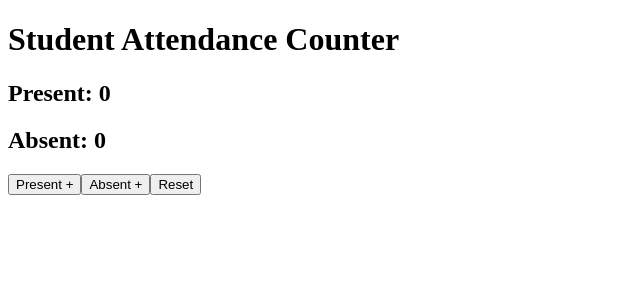
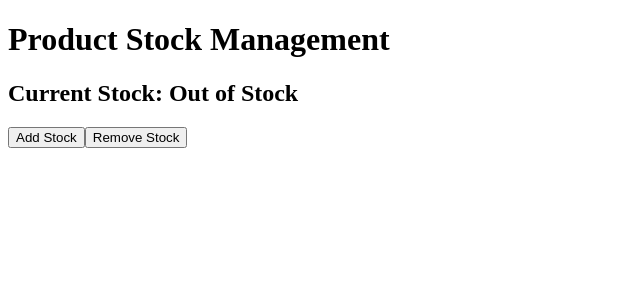
Before and after one commit to MMMAkees/reacttask1, a React (Vite) app: page / in a window 1280 px wide. Shown: the top 300 px of the page, without its empty margins (0-640 px from the left). Built offline with nearby package versions, Linux system fonts and the light colour scheme.

Commit message:
Task 2 completed

```diff
--- a/src/App.jsx
+++ b/src/App.jsx
@@ -1,25 +1,50 @@
 import { useState } from "react";
 
 function App() {
-  const [present, setPresent] = useState(0);
-  const [absent, setAbsent] = useState(0);
+  {
+    /*Task 1*/
+  }
+  // const [present, setPresent] = useState(0);
+  // const [absent, setAbsent] = useState(0);
 
-  const addPresent = () => {
-    setPresent(present + 1);
+  // const addPresent = () => {
+  //   setPresent(present + 1);
+  // };
+
+  // const addAbsent = () => {
+  //   setAbsent(absent + 1);
+  // };
+
+  // const resetAttendance = () => {
+  //   setPresent(0);
+  //   setAbsent(0);
+  // };
+
+  {
+    /*Task 2 Question 2*/
+  }
+  const [stock, setStock] = useState(0);
+
+  const addStock = () => {
+    setStock(stock + 10);
   };
 
-  const addAbsent = () => {
-    setAbsent(absent + 1);
+  const removeStock = () => {
+    if (stock > 0) {
+      setStock(stock - 1);
+    }
   };
 
-  const resetAttendance = () => {
-    setPresent(0);
-    setAbsent(0);
+  const stockStatus = () => {
+    if(stock == 0){
+      return "Out of Stock";
+    } return stock;
   };
 
   return (
-    <div>
-      <h1>Student Attendance Counter</h1>
+    <>
+      {/*Task 1*/}
+      {/* <h1>Student Attendance Counter</h1>
 
       <h2>Present: {present}</h2>
       <h2>Absent: {absent}</h2>
@@ -28,8 +53,18 @@ function App() {
 
       <button onClick={addAbsent}>Absent +</button>
 
-      <button onClick={resetAttendance}>Reset</button>
-    </div>
+      <button onClick={resetAttendance}>Reset</button> */}
+
+      {/*Task 2*/}
+      <h1>Product Stock Management</h1>
+
+      <h2>Current Stock: {stockStatus()}</h2>
+
+      <button onClick={addStock}>Add Stock</button>
+      <button onClick={removeStock}>Remove Stock</button>
+
+
+    </>
   );
 }
 
```
